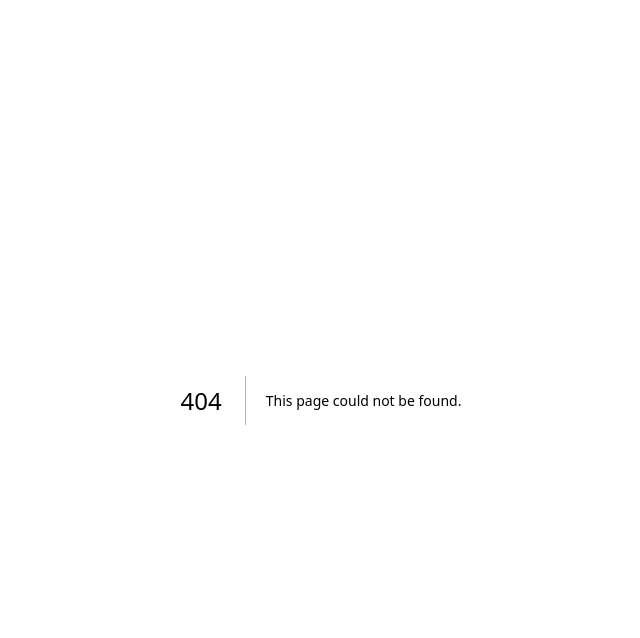
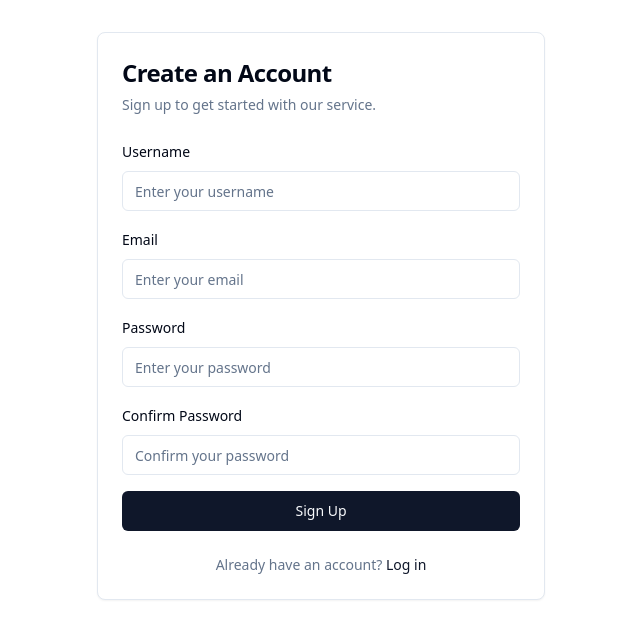
Before and after one commit to Mii4a/PronptApp, a Next.js app in the folder frontend/: page /signup in a window 1280 px wide. Before the commit this address had no page. Shown: the top 638 px of the page, without its empty margins (319-959 px from the left). Built offline with nearby package versions, Linux system fonts and the light colour scheme.

Commit message:
サインアップ #3 signupページ作成

```diff
--- /dev/null
+++ b/frontend/pages/signup.tsx
@@ -0,0 +1,7 @@
+import UserSignupForm from '../components/UserSignupForm';
+
+export default function Signup() {
+    return (
+        <UserSignupForm />
+    );
+}
```
